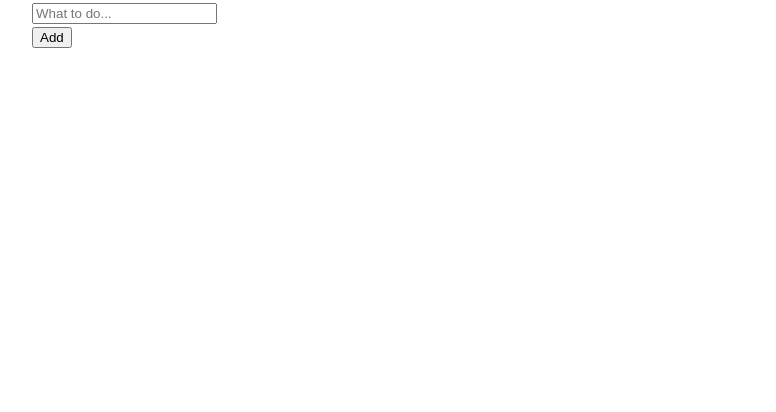
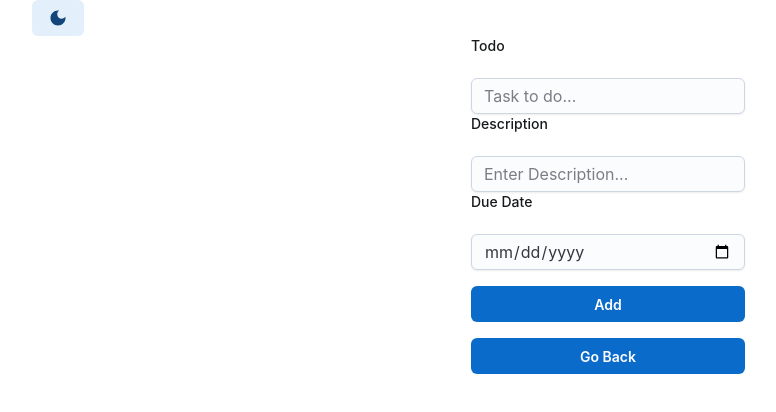
Before and after one commit to aryanbp/techspark_todo, a React (Create React App) app: page /taskview in a window 1280 px wide. Shown: the top 412 px of the page, without its empty margins (32-808 px from the left). Built offline with nearby package versions, Linux system fonts and the light colour scheme.

Commit message:
Make Edit

```diff
--- a/src/TaskList.js
+++ b/src/TaskList.js
@@ -11,16 +11,25 @@ import IconButton from '@mui/joy/IconButton';
 import { Add, ExpandMoreOutlined } from '@mui/icons-material';
 import { Link } from 'react-router-dom';
 import Checkbox from '@mui/joy/Checkbox';
+import { Modal, ModalClose, Sheet, Typography } from '@mui/joy';
+
 
 function TaskList() {
     const [todos, setTodos] = useState([]);
     const [check, setCheck] = useState([]);
+    const [open, setOpen] = useState(false);
+    const dues = useRef([]);
+    const desc = useRef([]);
 
     useEffect(() => {
         const userTodos = localStorage.getItem('todos');
         const userCheck = localStorage.getItem('check');
+        const userDescription = localStorage.getItem('description');
+        const userDates = localStorage.getItem('dates');
         setCheck(userCheck ? JSON.parse(userCheck) : []);
         setTodos(userTodos ? JSON.parse(userTodos) : []);
+        dues.value = (userDates ? JSON.parse(userDates) : []);
+        desc.value = (userDescription ? JSON.parse(userDescription) : []);
     }, [])
 
     function removeTodo(index) {
@@ -28,11 +37,15 @@ function TaskList() {
         [...JSON.parse(localStorage.getItem('todos'))].splice(index, 1);
         check.splice(index, 1);
         [...JSON.parse(localStorage.getItem('check'))].splice(index, 1);
+        // (dues.value).splice(index, 1);
+        console.log(dues);
+        [...JSON.parse(localStorage.getItem('dates'))].splice(index, 1);
 
         setTodos([...todos])
         localStorage.setItem('todos', JSON.stringify([...todos]));
-        setCheck([...check])
+        setCheck([...check]);
         localStorage.setItem('check', JSON.stringify([...check]));
+        // localStorage.setItem('dates', JSON.stringify([...dues]));
     }
 
     return (
@@ -55,18 +68,61 @@ function TaskList() {
                     }}>Todo List{<IconButton><Link to='/taskview'><Add /></Link></IconButton>}</ListSubheader>
                     <List>
                         {todos.map((todo, index) => (
-                            <ListItem>
-                                <ListItemButton sx={{ gap: 2 }}>
-                                    <Checkbox color="primary" checked={check[index]} onChange={() => {
-                                        check[index] = (!check[index]);
-                                        setCheck([...check])
-                                        localStorage.setItem('check', JSON.stringify([...check]));
-                                    }} />
+                            <ListItem sx={{ gap: 2 }}>
+                                <Checkbox sx={{ marginTop: '6px' }} color="primary" checked={check[index]} onChange={() => {
+                                    check[index] = (!check[index]);
+                                    setCheck([...check])
+                                    localStorage.setItem('check', JSON.stringify([...check]));
+                                }} />
+                                <ListItemButton onClick={() => {
+                                    setOpen(true);
+                                    console.log(dues);
+                                }} sx={{ gap: 2 }}>
                                     {todo}
                                 </ListItemButton>
+                                <Modal
+                                    open={open}
+                                    onClose={() => setOpen(false)}
+                                    sx={{ display: 'flex', justifyContent: 'center', alignItems: 'center' }}>
+                                    <Sheet
+                                        variant="outlined"
+                                        sx={{
+                                            maxWidth: 500,
+                                            borderRadius: 'md',
+                                            p: 3,
+                                            boxShadow: 'lg',
+                                        }}
+                                    >
+                                        <ModalClose
+                                            variant="outlined"
+                                            sx={{
+                                                top: 'calc(-1/4 * var(--IconButton-size))',
+                                                right: 'calc(-1/4 * var(--IconButton-size))',
+                                                boxShadow: '0 2px 12px 0 rgba(0 0 0 / 0.2)',
+                                                borderRadius: '50%',
+                                                bgcolor: 'background.surface',
+                                            }}
+                                        />
+                                        <Typography
+                                            component="h2"
+                                            id="modal-title"
+                                            level="h4"
+                                            textColor="inherit"
+                                            fontWeight="lg"
+                                            mb={1}
+                                        >
+                                            Due at {(dues.value)[index]}
+                                        </Typography>
+                                        <Typography id="modal-desc" textColor="text.tertiary">
+                                            {(desc.value)[index]}
+                                        </Typography>
+                                    </Sheet>
+                                </Modal>
                                 <Box sx={{ display: 'flex', gap: 1 }}>
-                                    <Button size="sm" variant="plain" color="neutral">
-                                        Edit
+                                    <Button onClick={() => {
+                                        localStorage.setItem('index', index);
+                                    }} size="sm" variant="plain" color="neutral">
+                                        <Link to='/taskview'>Edit</Link>
                                     </Button>
                                     <Button onClick={() => removeTodo(index)} size="sm" variant="soft" color="danger">
                                         Delete
--- a/src/TaskView.js
+++ b/src/TaskView.js
@@ -1,43 +1,134 @@
-import { CssBaseline, CssVarsProvider } from '@mui/joy';
+import { DarkMode, LightMode } from '@mui/icons-material';
+import { Box, Button, CssBaseline, CssVarsProvider, FormControl, FormLabel, Input, List, ListItem, ListItemContent, Textarea, useColorScheme } from '@mui/joy';
 import { Container } from '@mui/material';
 import { useEffect, useRef, useState } from 'react';
+import { useNavigate } from 'react-router-dom';
 
 
+function ModeToggle() {
+    const { mode, setMode } = useColorScheme();
+    const [mounted, setMounted] = useState(false);
+
+    useEffect(() => {
+        setMounted(true);
+    }, []);
+    if (!mounted) {
+        return null;
+    }
+
+    return (
+        <Button
+            variant="soft"
+            onClick={() => {
+                setMode(mode === 'light' ? 'dark' : 'light');
+            }}
+        >
+            {mode === 'light' ? <DarkMode /> : <LightMode />}
+        </Button>
+    );
+}
+
 function TaskView() {
+    const navigate = useNavigate();
     const [todos, setTodos] = useState([]);
-    const todoText = useRef('');
-    const [check, setCheck] = useState([])
+    const [check, setCheck] = useState([]);
+    const [todoText, setTodoText] = useState('');
+    const [textArea, setTextArea] = useState('');
+    const [due, setDue] = useState('');
+    const [dates, setDates] = useState([]);
+    const [description, setDescription] = useState([]);
+    const [index, setIndex] = useState(-1);
 
     useEffect(() => {
         const userTodos = localStorage.getItem('todos');
         const userCheck = localStorage.getItem('check');
+        const editIndex = localStorage.getItem('index');
+        const userDescription = localStorage.getItem('description');
+        const userDates = localStorage.getItem('dates');
+        setIndex(editIndex ? JSON.parse(editIndex) : -1);
         setCheck(userCheck ? JSON.parse(userCheck) : []);
         setTodos(userTodos ? JSON.parse(userTodos) : []);
+        setDescription(userDescription ? JSON.parse(userDescription) : []);
+        setDates(userDates ? JSON.parse(userDates) : []);
     }, [])
 
+    useEffect(() => {
+        if (index >= 0) {
+            setTodoText(todos[index]);
+            setTextArea(description[index]);
+            setDue(dates[index]);
+            localStorage.setItem('index', -1);
+        }
+    }, [index])
+
     function addTodo(event) {
-        if (todoText.current.value != '') {
+        if (todoText != '' && index < 0) {
             event.preventDefault();
             // todos.unshift(todoText.current.value);
-            todos.push(todoText.current.value);
-            check.push(false)
+            todos.push(todoText);
+            check.push(false);
+            description.push(textArea);
+            dates.push(due);
             setTodos([...todos]);
+            setDescription([...description]);
+            setDates([...dates]);
             localStorage.setItem('todos', JSON.stringify([...todos]));
             localStorage.setItem('check', JSON.stringify([...check]));
-            todoText.current.value = '';
+            localStorage.setItem('description', JSON.stringify([...description]));
+            localStorage.setItem('dates', JSON.stringify([...dates]));
+            setTodoText('');
         }
+        else {
+            event.preventDefault();
+            todos[index] = todoText
+            description[index] = textArea
+            localStorage.setItem('todos', JSON.stringify([...todos]));
+            localStorage.setItem('description', JSON.stringify([...description]));
+            setTodoText('');
+        }
+        navigate(-1);
     }
 
     return (
         <Container>
             <CssVarsProvider>
                 <CssBaseline />
-                <form onSubmit={addTodo}>
-                    <input type='text' placeholder='What to do...' ref={todoText} /><br />
-                    <input type='submit' value='Add' />
-                </form>
+                <main>
+                    <ModeToggle />
+                    <Box sx={{ display: 'flex', justifyContent: 'center' }}>
+
+                        <form onSubmit={addTodo} >
+                            <FormControl sx={{ gap: 2 }}>
+                                <FormLabel>Todo</FormLabel>
+                                <Input value={todoText} placeholder='Task to do...' onChange={(event) => { setTodoText(event.currentTarget.value) }} required />
+                            </FormControl>
+                            <FormControl sx={{ gap: 2 }}>
+                                <FormLabel>Description</FormLabel>
+                                <Textarea value={textArea} placeholder='Enter Description...' onChange={(event) => { setTextArea(event.currentTarget.value); }} />
+                            </FormControl>
+                            <FormControl sx={{ gap: 2 }}>
+                                <FormLabel>Due Date</FormLabel>
+                                <Input
+                                    value={due}
+                                    onChange={(event) => { setDue(event.currentTarget.value) }}
+                                    type="date"
+                                    slotProps={{
+                                        input: {
+                                            min: '2023-09-07T00:00',
+                                            max: '2030-09-14T00:00',
+                                        },
+                                    }}
+                                />
+                                <Button type='submit'>Add</Button>
+                                <Button onClick={() => {
+                                    navigate(-1);
+                                }}>Go Back</Button>
+                            </FormControl>
+                        </form>
+                    </Box>
+                </main>
             </CssVarsProvider>
-        </Container>
+        </Container >
     );
 }
 export default TaskView;
```
